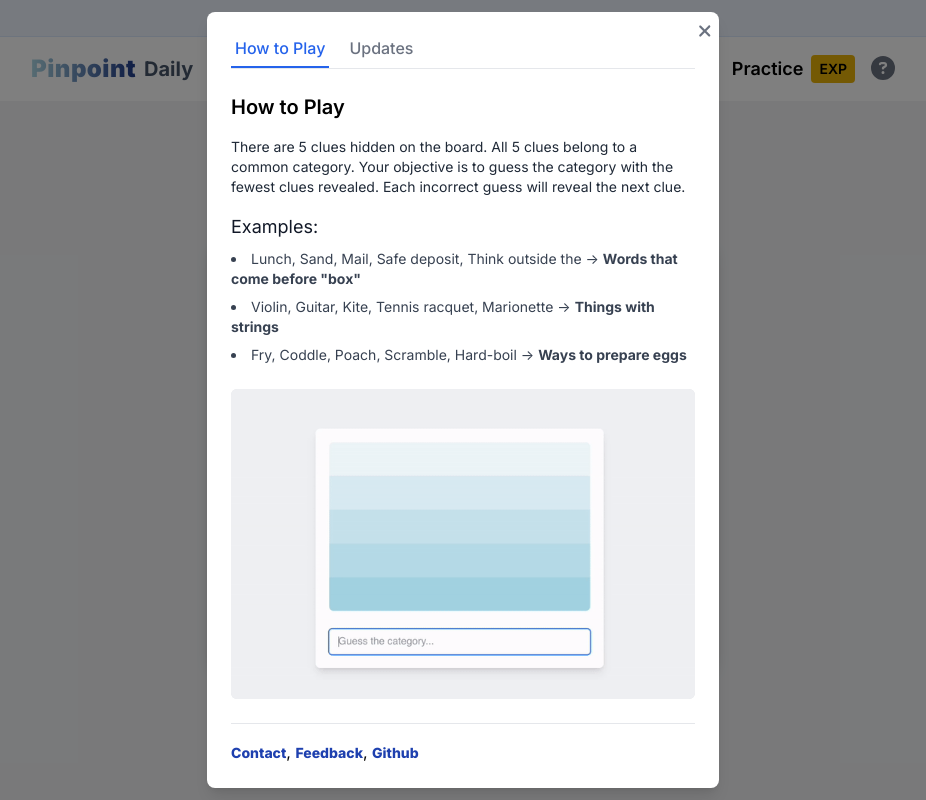
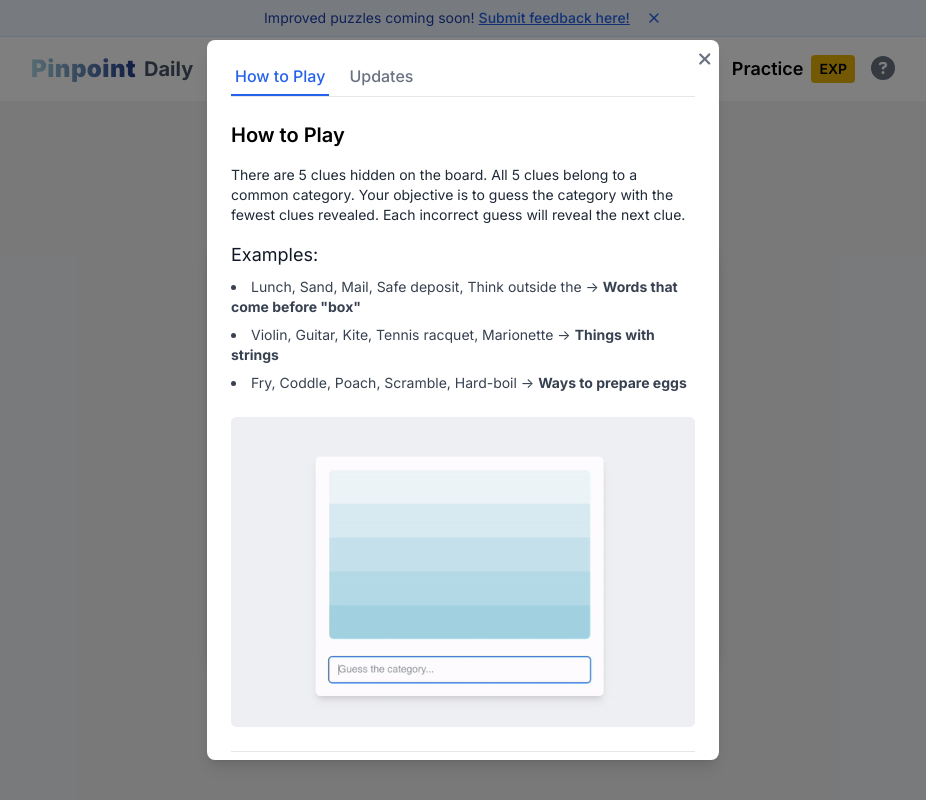
Before and after one commit to milad-mehri/pinpoint, a Next.js app: page / in a window 1280 px wide. Shown: the whole page, without its empty margins (177-1103 px from the left). Built offline with nearby package versions, Linux system fonts and the light colour scheme.

Commit message:
Minor changes

```diff
--- a/src/components/FeedbackBanner.js
+++ b/src/components/FeedbackBanner.js
@@ -20,7 +20,7 @@ export default function FeedbackBanner({ onDismiss }) {
             animate={{ opacity: 1, y: 0 }}
             transition={{ delay: 0.1 }}
           >
-            <span>Pinpoint needs your help to improve. </span>
+            <span>Improved puzzles coming soon! </span>
             <Link
               href="/feedback"
               className="font-medium text-blue-600 underline hover:text-blue-800"
--- a/src/components/InstructionsModal.js
+++ b/src/components/InstructionsModal.js
@@ -35,7 +35,7 @@ const InstructionsModal = ({ onClose }) => {
         exit={{ opacity: 0 }}
       >
         <motion.div
-          className="bg-white rounded-lg shadow-lg max-w-lg w-full mx-4 p-6 relative"
+          className="bg-white rounded-lg shadow-lg max-w-lg w-full mx-4 p-6 relative max-h-[90vh] overflow-y-auto"
           initial={{ scale: 0.9, opacity: 0 }}
           animate={{ scale: 1, opacity: 1 }}
           exit={{ scale: 0.9, opacity: 0 }}
```
